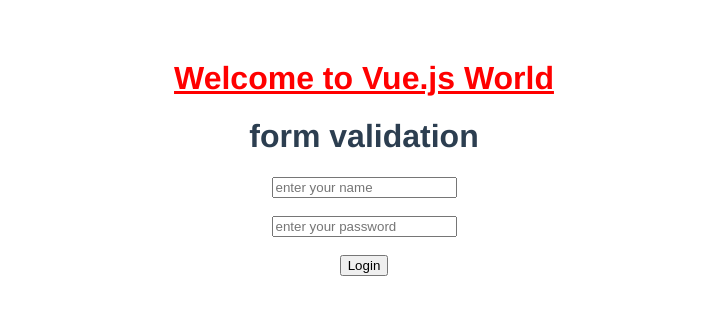
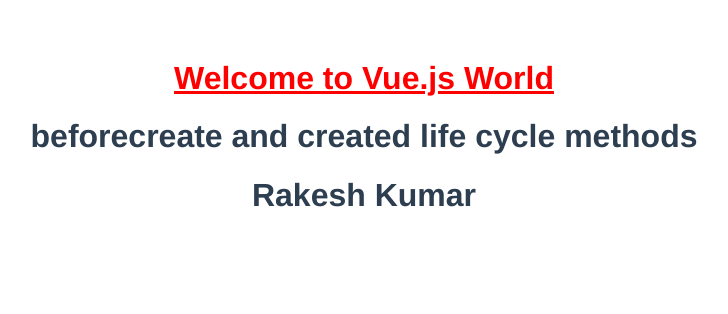
Before and after one commit to bkp3/Blog-Project, a Vue app: page / in a window 1280 px wide. Shown: the top 314 px of the page, without its empty margins (276-1004 px from the left). Built offline with nearby package versions, Linux system fonts and the light colour scheme.

Commit message:
beforecreate and created life cycle methods

```diff
--- a/src/App.vue
+++ b/src/App.vue
@@ -11,7 +11,7 @@
     <!-- <Home6 v-bind:users="users"/> -->
     <!-- <h2>{{title}}</h2>
     <Home7 v-on:changeTitle="changeTitle($event)"/> -->
-    <Home11/>
+    <Home12/>
   </div>
 </template>
 
@@ -21,12 +21,12 @@
 //import Home2 from './components/Home2.vue';
 //import Users from './components/Users.vue';
 //import Home3 from './components/Home3.vue';
-import Home11 from "./components/Home11.vue";
+import Home12 from "./components/Home12.vue";
 
 export default {
   name: "App",
   components: {
-    Home11,
+    Home12,
     // HelloWorld,
     //Home,
     //Home2,
--- /dev/null
+++ b/src/components/Home12.vue
@@ -0,0 +1,25 @@
+<template>
+    <div>
+        <h1>beforecreate and created life cycle methods</h1>
+
+        <h1>{{name}}</h1>
+    </div>
+</template>
+<script>
+export default {
+    name:'Home12',
+    data(){
+        return{
+            name:"Rakesh Kumar"
+        }
+    },
+    beforeCreate(){
+        this.name="sam"
+        console.warn("beforeCreate",this.name);
+    },
+    created(){
+
+        console.warn("created",this.name);
+    }
+}
+</script>
```
